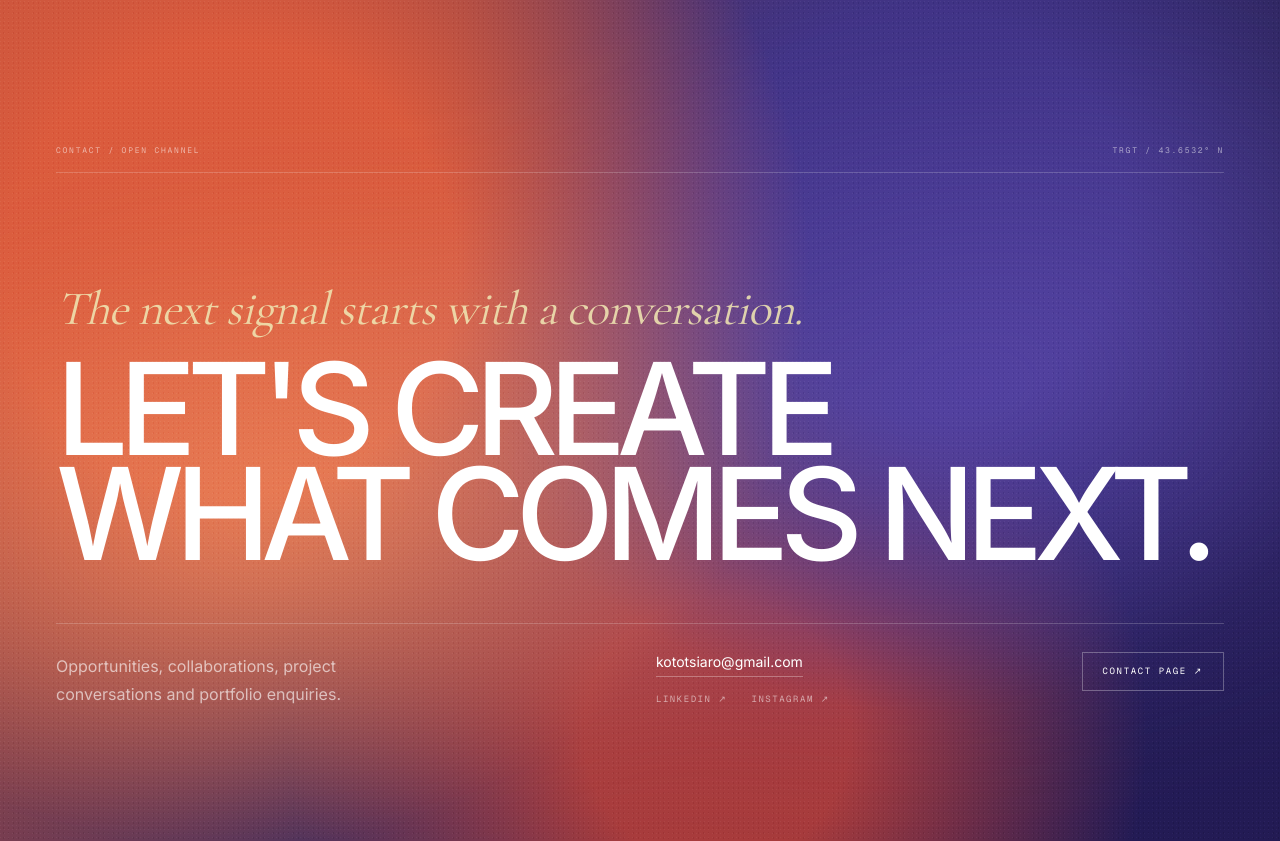
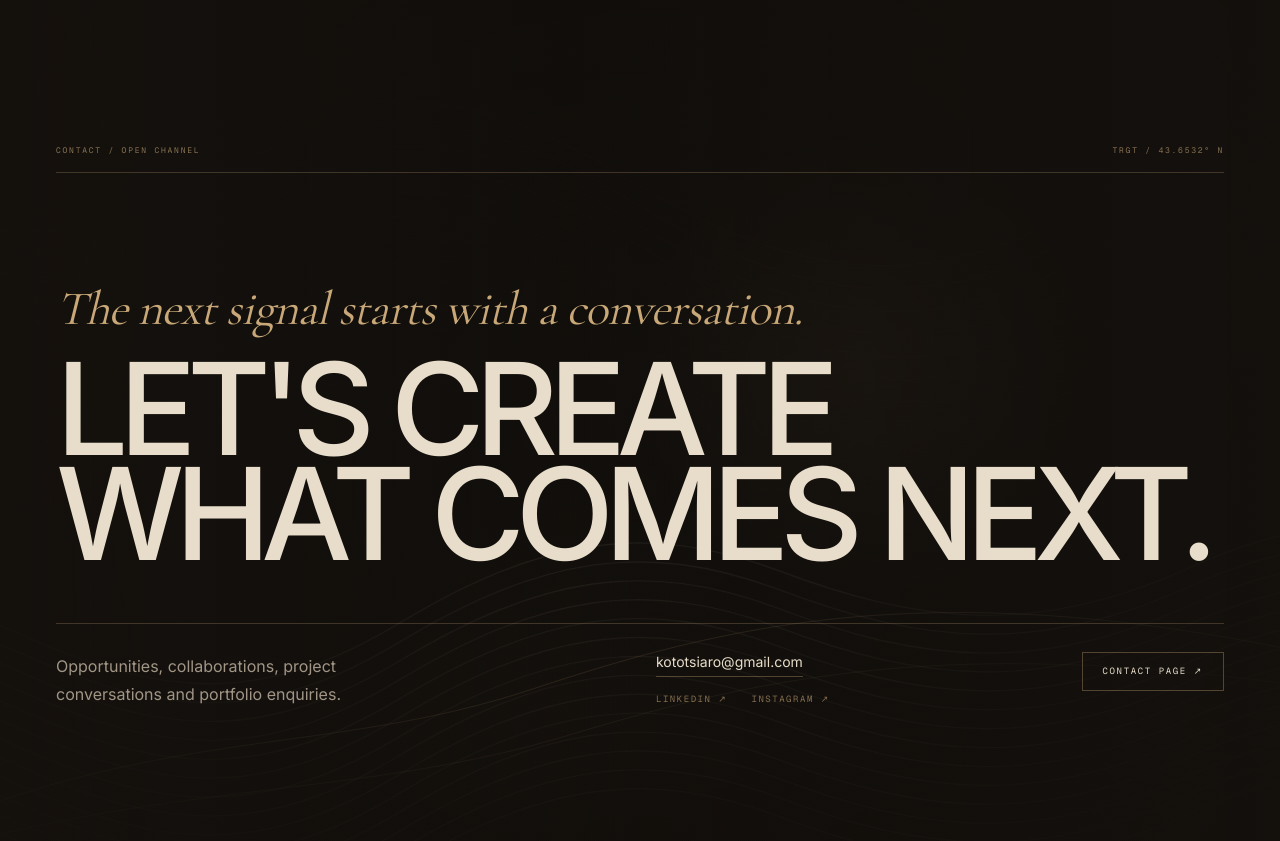
Before and after one commit to Mercy1o/tsiaro-portfolio, a Next.js app: page / in a window 1280 px wide. Shown: the part 3253-4094 px from the top of the page. Built offline with nearby package versions, Linux system fonts and the light colour scheme.

Commit message:
style: align contact CTA with mineral terrain palette

```diff
--- a/components/ContactCTA.tsx
+++ b/components/ContactCTA.tsx
@@ -1,34 +1,50 @@
 import Link from "next/link";
 import { siteConfig } from "@/data/site";
+import AtmosphericTerrain from "@/components/AtmosphericTerrain";
 
 export default function ContactCTA() {
   return (
-    <section className="chroma-field relative px-5 py-24 text-white md:px-10 md:py-36 lg:px-14">
+    <section className="relative overflow-hidden bg-[#17130f] px-5 py-24 text-[#e7ddca] md:px-10 md:py-36 lg:px-14">
+      <AtmosphericTerrain variant="liquid" tone="dark" showAnalysis={false} className="opacity-80" />
+      <div className="absolute inset-0 bg-[linear-gradient(90deg,rgba(23,19,15,.88)_0%,rgba(23,19,15,.58)_44%,rgba(23,19,15,.82)_100%)]" />
+
       <div className="relative z-10 mx-auto max-w-[1600px]">
-        <div className="flex items-center justify-between border-b border-white/20 pb-4 font-mono text-[8px] uppercase tracking-[.22em] text-white/55">
+        <div className="flex items-center justify-between border-b border-[#c8a878]/25 pb-4 font-mono text-[8px] uppercase tracking-[.22em] text-[#c8a878]/65">
           <span>CONTACT / OPEN CHANNEL</span>
           <span>TRGT / 43.6532° N</span>
         </div>
 
         <div className="py-20 md:py-28">
-          <p className="mb-6 font-editorial text-3xl italic tracking-[-.02em] text-cream/88 md:text-5xl">The next signal starts with a conversation.</p>
-          <h2 className="resonance-title max-w-[1450px] text-white">
+          <p className="mb-6 font-editorial text-3xl italic tracking-[-.02em] text-[#c8a878] md:text-5xl">
+            The next signal starts with a conversation.
+          </p>
+          <h2 className="resonance-title max-w-[1450px] text-[#e7ddca]">
             Let&apos;s create<br />what comes next.
           </h2>
 
-          <div className="mt-14 grid gap-8 border-t border-white/20 pt-7 md:grid-cols-12">
-            <p className="max-w-md text-sm leading-6 text-white/62 md:col-span-4 md:text-base md:leading-7">
+          <div className="mt-14 grid gap-8 border-t border-[#c8a878]/25 pt-7 md:grid-cols-12">
+            <p className="max-w-md text-sm leading-6 text-[#d8cbb6]/72 md:col-span-4 md:text-base md:leading-7">
               Opportunities, collaborations, project conversations and portfolio enquiries.
             </p>
+
             <div className="flex flex-col items-start gap-4 md:col-span-4 md:col-start-7">
-              <a href={`mailto:${siteConfig.email}`} className="border-b border-white/30 pb-1 text-sm text-white transition-colors hover:border-white">{siteConfig.email}</a>
-              <div className="flex gap-6 font-mono text-[9px] uppercase tracking-[.17em] text-white/55">
-                <a href={siteConfig.social.linkedin} target="_blank" rel="noreferrer" className="hover:text-white">LinkedIn ↗</a>
-                <a href={siteConfig.social.instagram} target="_blank" rel="noreferrer" className="hover:text-white">Instagram ↗</a>
+              <a
+                href={`mailto:${siteConfig.email}`}
+                className="border-b border-[#c8a878]/35 pb-1 text-sm text-[#e7ddca] transition-colors hover:border-[#c8a878] hover:text-[#c8a878]"
+              >
+                {siteConfig.email}
+              </a>
+              <div className="flex gap-6 font-mono text-[9px] uppercase tracking-[.17em] text-[#c8a878]/62">
+                <a href={siteConfig.social.linkedin} target="_blank" rel="noreferrer" className="hover:text-[#e7ddca]">LinkedIn ↗</a>
+                <a href={siteConfig.social.instagram} target="_blank" rel="noreferrer" className="hover:text-[#e7ddca]">Instagram ↗</a>
               </div>
             </div>
+
             <div className="md:col-span-2 md:col-start-11 md:text-right">
-              <Link href="/contact" className="inline-flex border border-white/30 px-5 py-3 font-mono text-[9px] uppercase tracking-[.18em] transition-colors hover:bg-white hover:text-indigo">
+              <Link
+                href="/contact"
+                className="inline-flex border border-[#c8a878]/35 px-5 py-3 font-mono text-[9px] uppercase tracking-[.18em] text-[#d8cbb6] transition-colors hover:border-[#c8a878] hover:bg-[#c8a878]/10 hover:text-[#c8a878]"
+              >
                 Contact page ↗
               </Link>
             </div>
```
